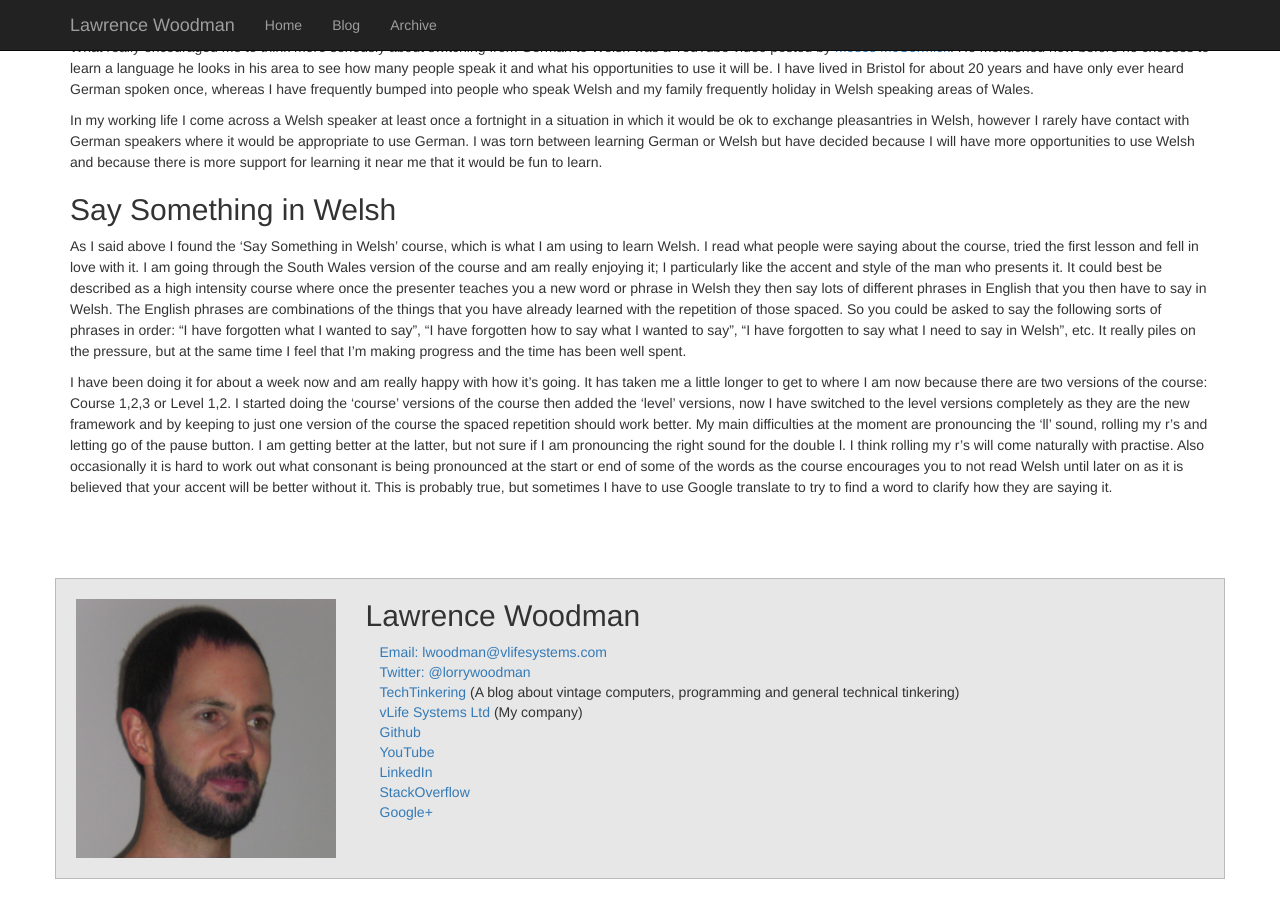
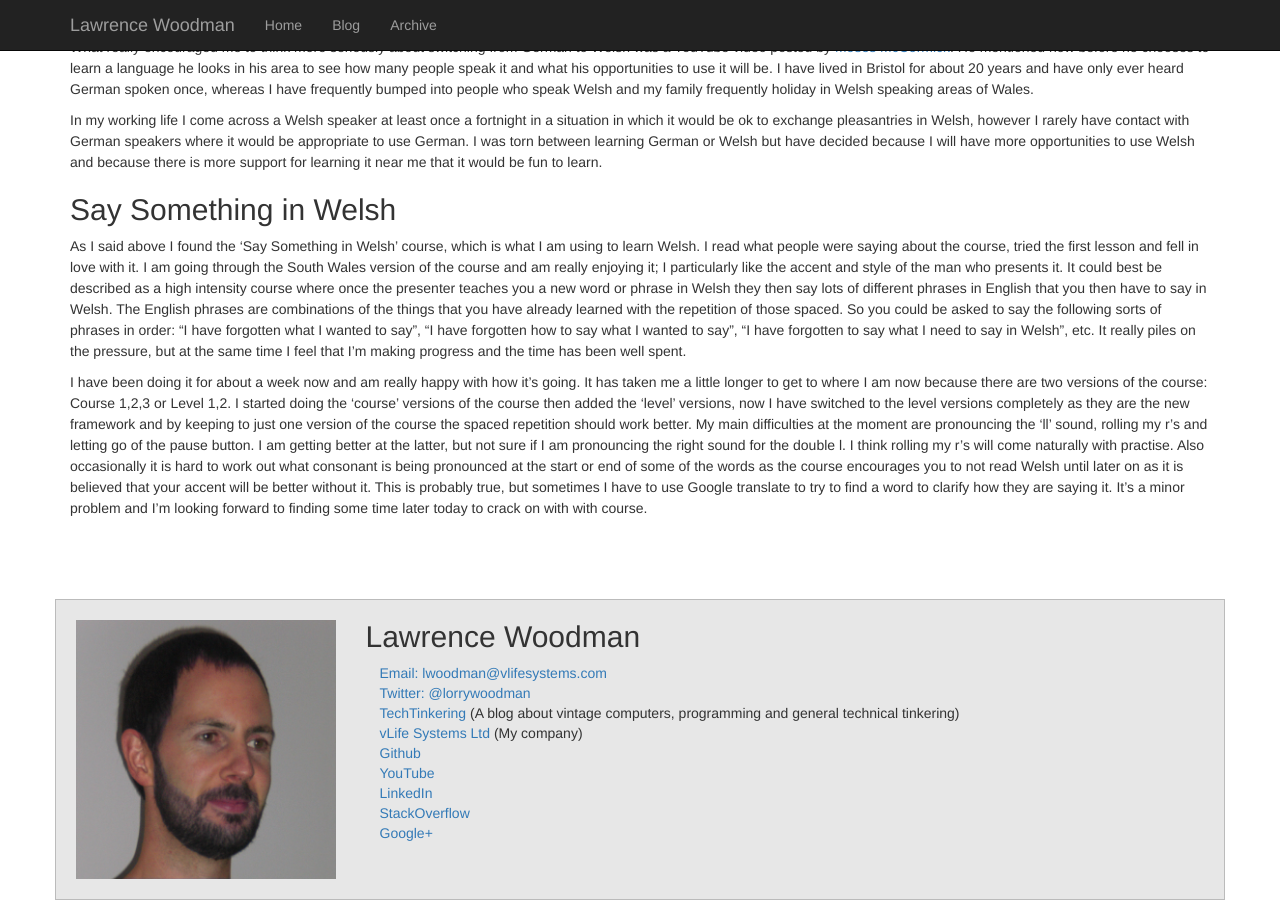
Before and after one commit to lawrencewoodman/lawrencewoodman.github.io, a Jekyll site: the page built from _posts/2015-10-18-change-of-plan-im-learning-welsh.md, in a window 1280 px wide and 900 px high, scrolled down 221 px. Built offline with Jekyll 4.4.1, drawn with Linux system fonts in a browser that asks for light colours; before the commit the page ends 1100 px from its top, so only the background shows below that.

Commit message:
Change end of learning Welsh post

```diff
--- a/_posts/2015-10-18-change-of-plan-im-learning-welsh.md
+++ b/_posts/2015-10-18-change-of-plan-im-learning-welsh.md
@@ -16,4 +16,4 @@ In my working life I come across a Welsh speaker at least once a fortnight in a
 ## Say Something in Welsh
   As I said above I found the 'Say Something in Welsh' course, which is what I am using to learn Welsh.  I read what people were saying about the course, tried the first lesson and fell in love with it.  I am going through the South Wales version of the course and am really enjoying it; I particularly like the accent and style of the man who presents it.  It could best be described as a high intensity course where once the presenter teaches you a new word or phrase in Welsh they then say lots of different phrases in English that you then have to say in Welsh.  The English phrases are combinations of the things that you have already learned with the repetition of those spaced.  So you could be asked to say the following sorts of phrases in order: "I have forgotten what I wanted to say", "I have forgotten how to say what I wanted to say", "I have forgotten to say what I need to say in Welsh", etc.  It really piles on the pressure, but at the same time I feel that I'm making progress and the time has been well spent.
 
-I have been doing it for about a week now and am really happy with how it's going.  It has taken me a little longer to get to where I am now because there are two versions of the course: Course 1,2,3 or Level 1,2.  I started doing the 'course' versions of the course then added the 'level' versions, now I have switched to the level versions completely as they are the new framework and by keeping to just one version of the course the spaced repetition should work better.  My main difficulties at the moment are pronouncing the 'll' sound, rolling my r's and letting go of the pause button.  I am getting better at the latter, but not sure if I am pronouncing the right sound for the double l.  I think rolling my r's will come naturally with practise.  Also occasionally it is hard to work out what consonant is being pronounced at the start or end of some of the words as the course encourages you to not read Welsh until later on as it is believed that your accent will be better without it.  This is probably true, but sometimes I have to use Google translate to try to find a word to clarify how they are saying it.
+I have been doing it for about a week now and am really happy with how it's going.  It has taken me a little longer to get to where I am now because there are two versions of the course: Course 1,2,3 or Level 1,2.  I started doing the 'course' versions of the course then added the 'level' versions, now I have switched to the level versions completely as they are the new framework and by keeping to just one version of the course the spaced repetition should work better.  My main difficulties at the moment are pronouncing the 'll' sound, rolling my r's and letting go of the pause button.  I am getting better at the latter, but not sure if I am pronouncing the right sound for the double l.  I think rolling my r's will come naturally with practise.  Also occasionally it is hard to work out what consonant is being pronounced at the start or end of some of the words as the course encourages you to not read Welsh until later on as it is believed that your accent will be better without it.  This is probably true, but sometimes I have to use Google translate to try to find a word to clarify how they are saying it.  It's a minor problem and I'm looking forward to finding some time later today to crack on with with course.
```
